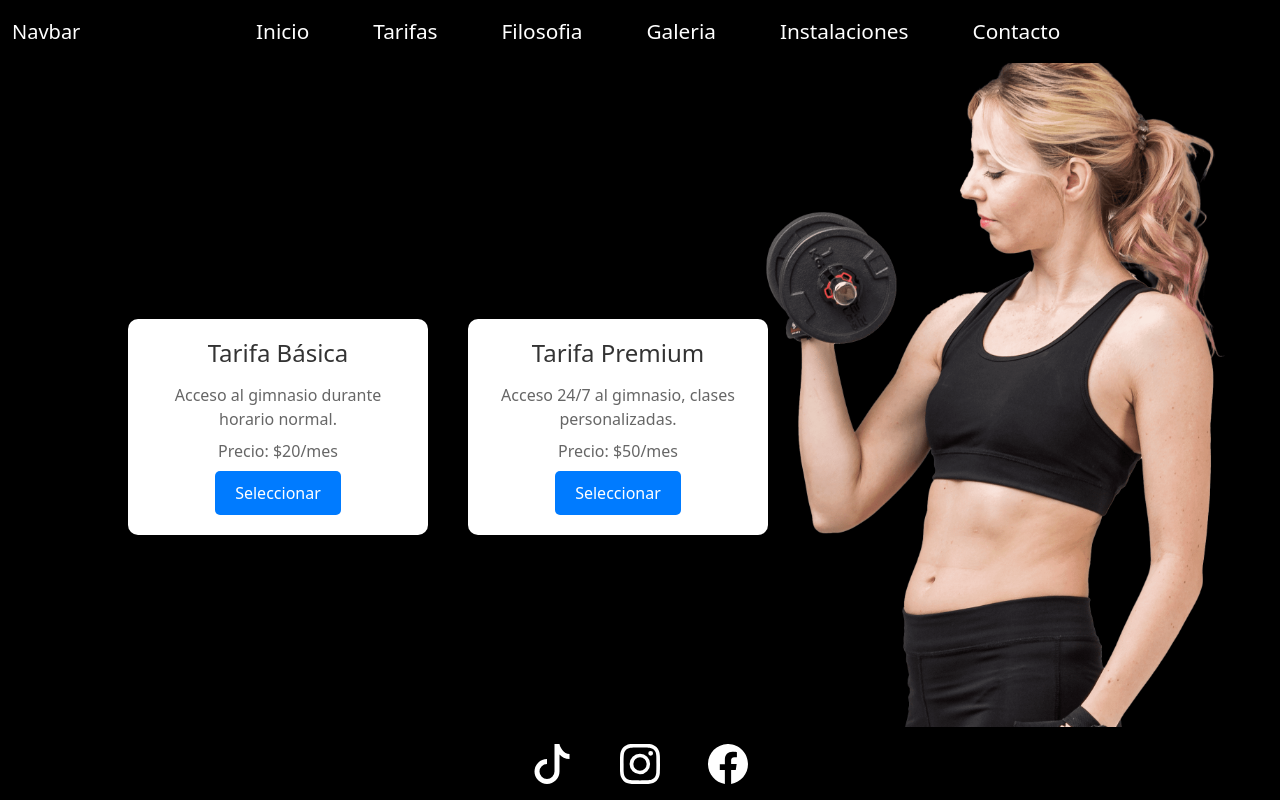
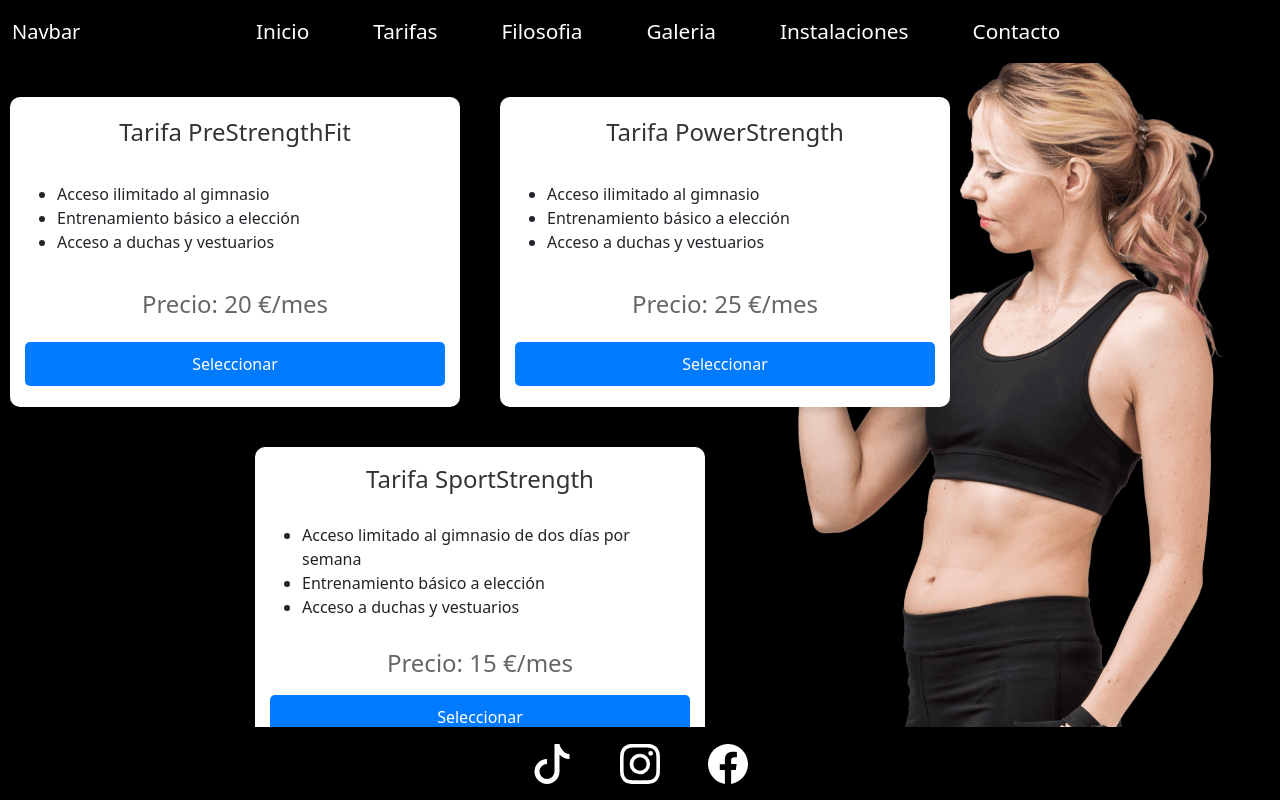
Before and after one commit to juanjoserusa/Strength-Fit-Utrera, a React (Vite) app: page /tarifas in a window 1280 px wide. Built offline with nearby package versions, Linux system fonts and the light colour scheme.

Commit message:
fixed css

```diff
--- a/src/pages/Galeria.css
+++ b/src/pages/Galeria.css
@@ -3,7 +3,7 @@
     grid-template-columns: repeat(3, 1fr);
     grid-template-rows: repeat(3, 1fr);
     gap: 10px;
-    height: 91vh;
+    height: 98vh;
     background-color: black;
     padding: 10px;
   }
@@ -21,8 +21,7 @@
     width: 100%;
     height: 100%;
     object-fit: cover;
-    object-position: 0% 10%;
-    border-radius: 8px;
+    transition: transform 0.3s ease-in-out;
   }
 
   /* Estilos responsivos para dispositivos móviles */
--- a/src/pages/Galeria.jsx
+++ b/src/pages/Galeria.jsx
@@ -4,7 +4,7 @@ import './Galeria.css';
 const Galeria = () => {
 
   const galeria = [
-    "https://img.freepik.com/foto-gratis/mujer-trabajando-equipo_23-2147688154.jpg?t=st=1718563914~exp=1718567514~hmac=496bbeb68e833c099e3028d4e52c8fd6cfd89aeb87f873f2af181cb143d4ff08&w=1380",
+    "https://www.binomfitness.es/media/catalog/product/cache/2959e07eef40d1cb33decb8397ba855a/b/i/binom_fitness_tapis_de_course.jpg",
     "https://img.freepik.com/foto-gratis/hombre-sano-entrenando-gimnasio_23-2147915467.jpg?t=st=1718563966~exp=1718567566~hmac=383acdb1a262b760ab2a8413001b7545c37b0d18cbeeb1597d1ad508e7b60cf9&w=1380",
     "https://img.freepik.com/foto-gratis/hombre-joven-entrenando-gimnasio_23-2147915500.jpg?t=st=1718563993~exp=1718567593~hmac=890177e691db0f534b80b49aad94a73e92cd14192629ef75588ddc9256a1c308&w=1060",
     "https://img.freepik.com/foto-gratis/mujer-trabajando-equipo_23-2147688154.jpg?t=st=1718563914~exp=1718567514~hmac=496bbeb68e833c099e3028d4e52c8fd6cfd89aeb87f873f2af181cb143d4ff08&w=1380",
--- a/src/pages/Tarifas.css
+++ b/src/pages/Tarifas.css
@@ -16,18 +16,28 @@
   width: 100%;
   position: relative;
   padding: 20px;
-  margin-left: -30%;
+  margin-left: -25%;
 }
 
 .tarifa {
   background-color: white;
-  padding: 20px;
+  padding: 15px;
   margin: 20px;
   border-radius: 10px;
   box-shadow: 0 4px 6px rgba(0, 0, 0, 0.1);
-  width: 300px;
+  width: 450px;
+  height: 310px;
+  transition: transform 0.3s ease-in-out;
+}
+
+.title{
   text-align: center;
-  transition: transform 0.3s ease-in-out;
+}
+
+.price{
+  text-align: center;
+  font-size: 1.5em;
+  color: #000000;
 }
 
 .tarifa:hover {
--- a/src/pages/Tarifas.jsx
+++ b/src/pages/Tarifas.jsx
@@ -1,27 +1,26 @@
 import React from 'react';
 import './Tarifas.css';
+import { tarifas } from '../assets/constant/tarifas';
 
 const Tarifas = () => {
   return (
     <div className='tarifas__background'>
       <div className="tarifas-container">
-        <div className='tarifa'>
-          <h2>Tarifa Básica</h2>
-          <p>Acceso al gimnasio durante horario normal.</p>
-          <p>Precio: $20/mes</p>
-          <button className="btn btn-primary">Seleccionar</button>
-        </div>
-        <div className="tarifa">
-          <h2>Tarifa Premium</h2>
-          <p>Acceso 24/7 al gimnasio, clases personalizadas.</p>
-          <p>Precio: $50/mes</p>
-          <button className="btn btn-primary">Seleccionar</button>
-        </div>
-        <div className='tarifa__decorations'>
-          <div className='tarifa__square--decoration'></div>
-          <div className='tarifa__circle--decoration'></div>
-          <div className='tarifa__triangle--decoration'></div>
-        </div>
+
+        {/* Tarifa PreStrengthFit */}
+         {tarifas.map((tarifa, index) => (
+          <div className='tarifa d-flex flex-column justify-content-around' key={index}>
+            <h2 className='title'>{tarifa.nombre}</h2>
+            <ul className='mt-2'>
+              {tarifa.descripcion.map((item, index) => (
+                <li key={index} className='fs-6 m-0'>{item}</li>
+              ))}
+            </ul>
+            <p className='mt-1 price'>Precio: {tarifa.precio} €/mes</p>
+            <a href={tarifa.link} className="btn btn-primary">Seleccionar</a>
+          </div>
+        ))
+        }
       </div>
     </div>
   );
```
Also changed, not shown: src/assets/constant/galeria.json (deleted, +0 -38 lines), src/assets/constant/tarifas.js (renamed from src/assets/constant/tarifas.json).
